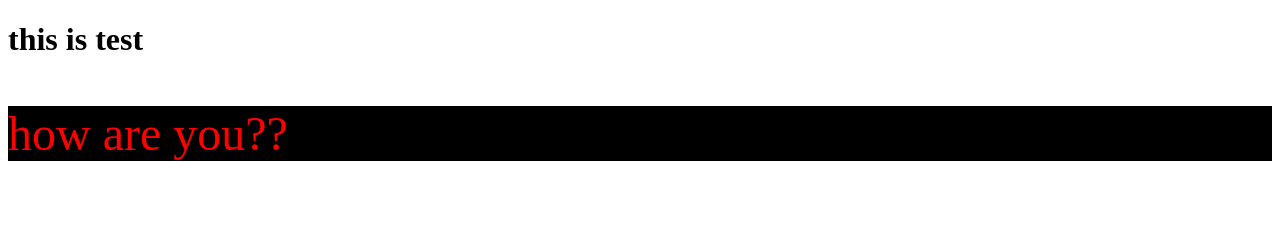
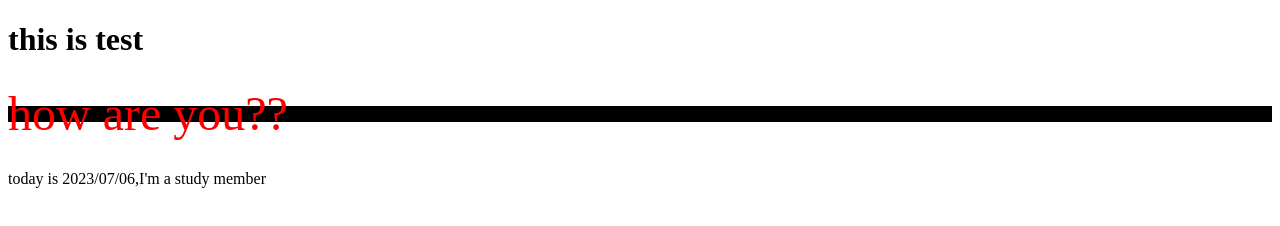
Before and after one commit to duchi321/git-demo, a plain HTML site: page index.html in a window 1280 px wide. Drawn offline with Linux system fonts and the light colour scheme.

Commit message:
today is 2023/07/06

```diff
--- a/index.css
+++ b/index.css
@@ -2,4 +2,5 @@
     color: red;
     font-size: 48px;
     background-color: black;
+    line-height: 2vh;
 }
--- a/index.html
+++ b/index.html
@@ -14,6 +14,7 @@
             <div class="container">
                 <h1>this is test</h1>
                 <p class="txt">how are you??</p>
+                <p>today is 2023/07/06,I'm a study member</p>
             </div>
         </div>
     </div>
```
